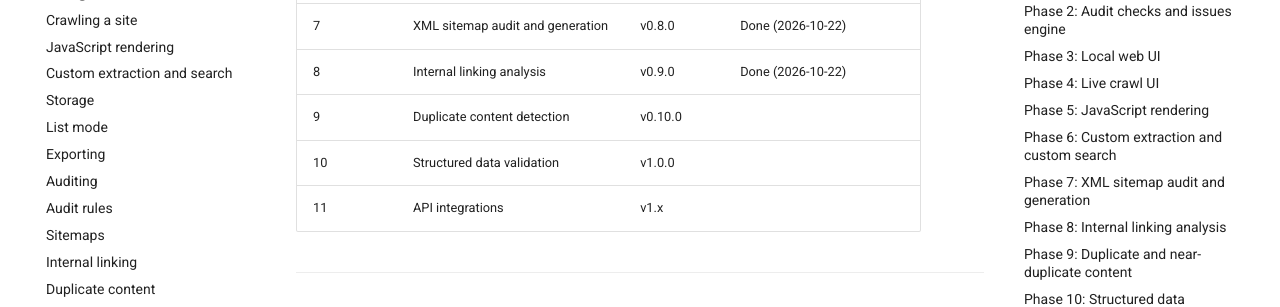
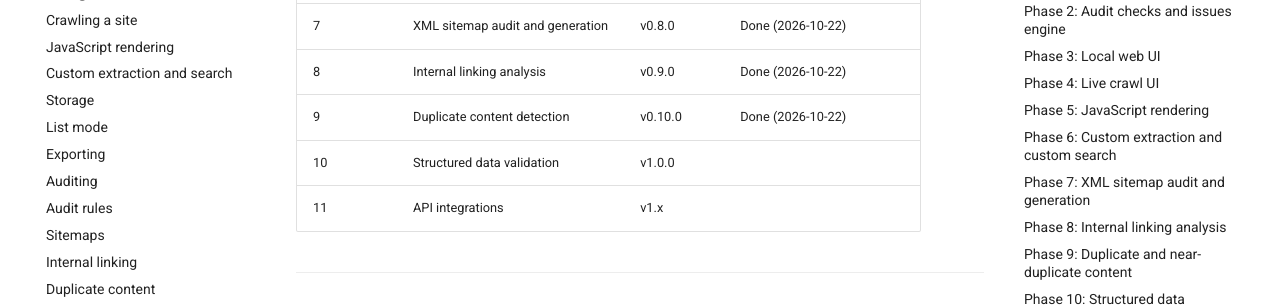
Before and after one commit to joemachen/sitecrawler, an MkDocs documentation site: the page built from docs/ROADMAP.md, in a window 1280 px wide and 900 px high, scrolled down 549 px. Shown: the part 151-458 px from the top of the window. Built offline with MkDocs 1.6.1 and Material for MkDocs 9.7.7, drawn with Linux system fonts in a browser that asks for light colours; comment, search, counter and statistics services are not loaded.

Commit message:
chore(release): v0.10.0 (#42)
Phase 9: duplicate and near-duplicate content.

Co-authored-by: Claude Fable 5.1 <noreply@anthropic.com>

```diff
--- a/docs/ROADMAP.md
+++ b/docs/ROADMAP.md
@@ -19,7 +19,7 @@ against `tests/fixtures/site/`, the user guide has a page for it, and
 | 6 | Custom extraction and search | v0.7.0 | Done (2026-10-22) |
 | 7 | XML sitemap audit and generation | v0.8.0 | Done (2026-10-22) |
 | 8 | Internal linking analysis | v0.9.0 | Done (2026-10-22) |
-| 9 | Duplicate content detection | v0.10.0 | |
+| 9 | Duplicate content detection | v0.10.0 | Done (2026-10-22) |
 | 10 | Structured data validation | v1.0.0 | |
 | 11 | API integrations | v1.x | |
 
--- a/pyproject.toml
+++ b/pyproject.toml
@@ -1,6 +1,6 @@
 [project]
 name = "sitecrawler"
-version = "0.9.0"
+version = "0.10.0"
 description = "SEO site-audit crawler: crawl a site, store every page, report the issues."
 readme = "README.md"
 license = "MIT"
--- a/src/sitecrawler/__init__.py
+++ b/src/sitecrawler/__init__.py
@@ -1,3 +1,3 @@
 """sitecrawler: crawl a site, store every page, report the issues."""
 
-__version__ = "0.9.0"
+__version__ = "0.10.0"
```
Also changed, not shown: CHANGELOG.md (+2 -0 lines), 1 other file.
